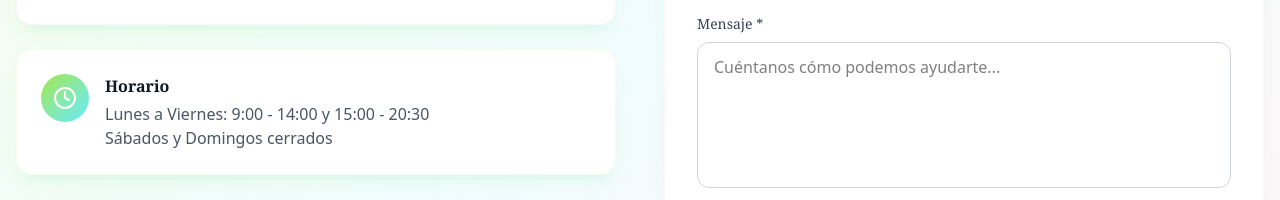
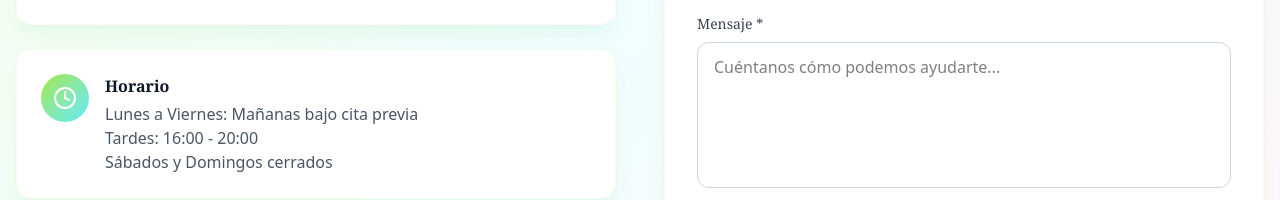
Before and after one commit to patricd17/centro-milele, a React (Vite) app in the folder frontend/: page /contact in a window 1280 px wide. Shown: the part 906-1106 px from the top of the page. Built offline with nearby package versions, Linux system fonts and the light colour scheme; no server answers; a web font is replaced by a local one.

Commit message:
nuevo horario

```diff
--- a/frontend/src/pages/Contact.jsx
+++ b/frontend/src/pages/Contact.jsx
@@ -105,7 +105,8 @@ export default function Contact() {
                         <div>
                           <h3 className="font-semibold text-gray-900 font-serif mb-1">Horario</h3>
                           <div className="text-gray-600">
-                        <p>Lunes a Viernes: 9:00 - 14:00 y 15:00 - 20:30</p>
+                            <p>Lunes a Viernes: Mañanas bajo cita previa</p>
+                            <p>Tardes: 16:00 - 20:00</p>
                             <p>Sábados y Domingos cerrados</p>
                           </div>
                         </div>
```
Lines whose indentation alone changed are shown as unchanged.
